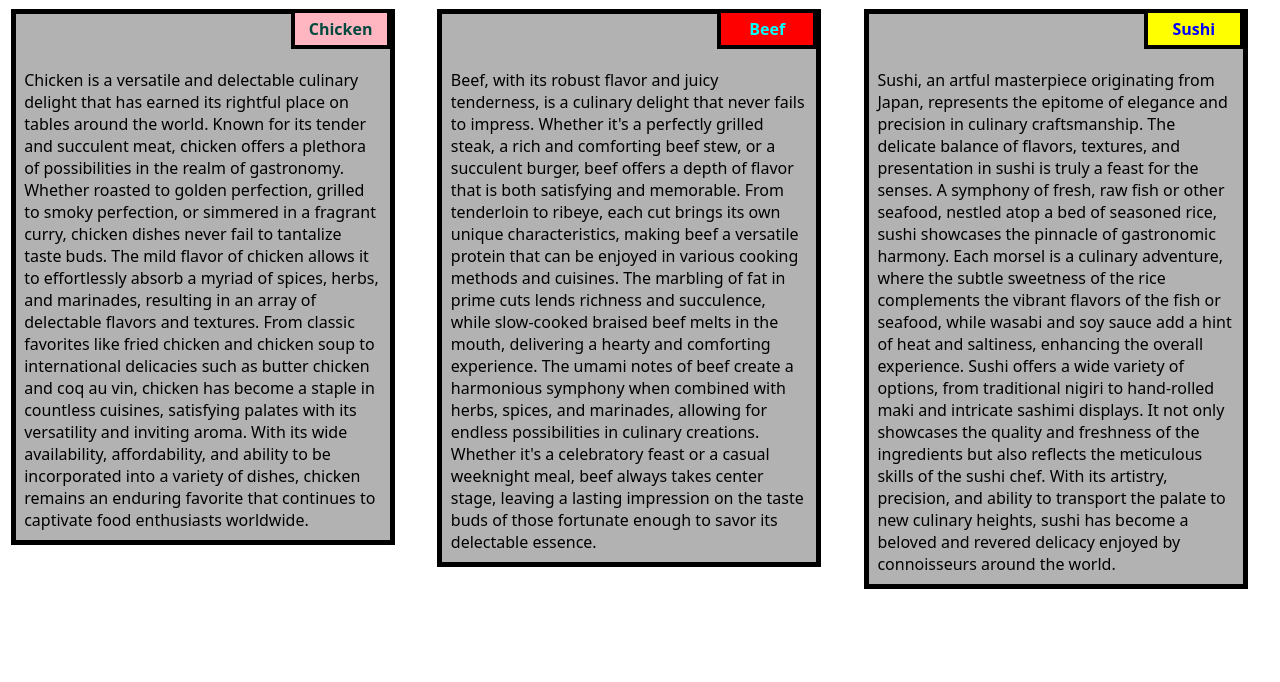
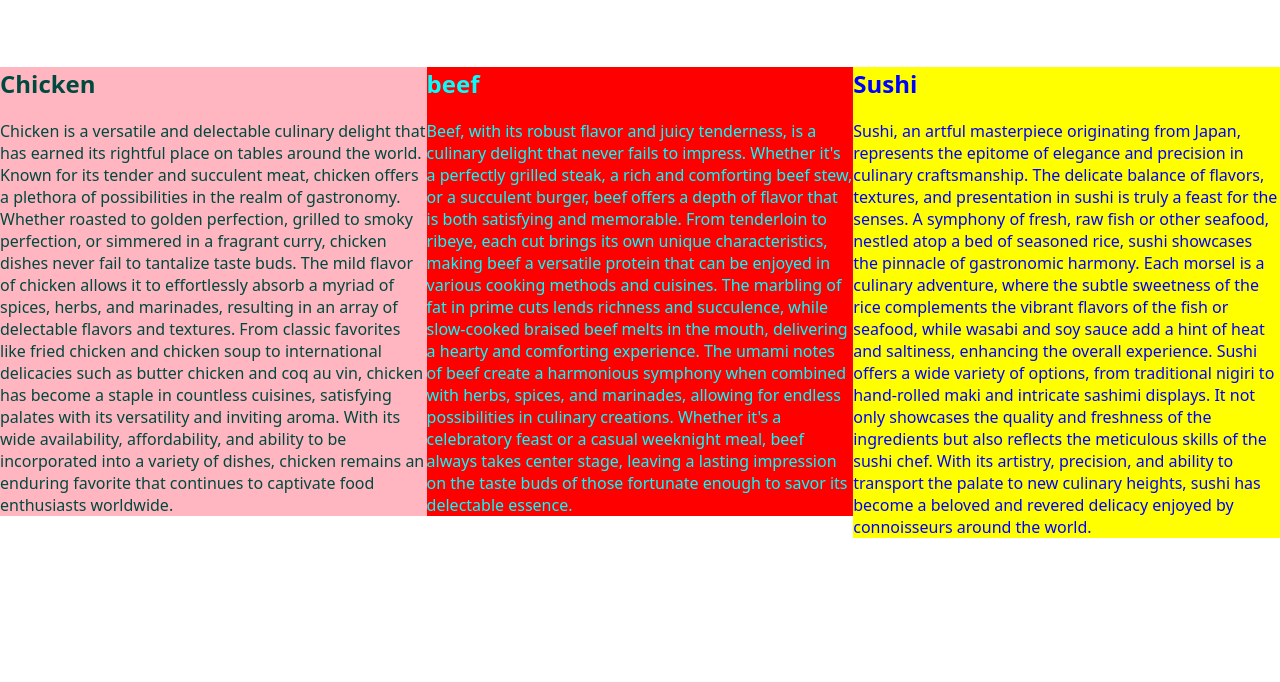
Before and after one commit to RubenTheProgrammer/Assignments-Coursera, a plain HTML site: page Module2/index.html in a window 1280 px wide. Shown: the part 118-800 px from the top of the page. Drawn offline with Linux system fonts and the light colour scheme; files that its build step writes are made by us from their sources.

Commit message:
Update index.html

```diff
--- a/Module2/index.html
+++ b/Module2/index.html
@@ -2,38 +2,40 @@
 <html>
 
 <head>
-
-  <title>Responsive Layout</title>
+  <meta charset="utf-8">
   <meta name="viewport" content="width=device-width, initial-scale=1">
-  <link rel="stylesheet" type="text/css" href="style.css">
-
+  <title>Assignment for Module 2</title>
+  <link rel="stylesheet" href="css/style.css">
 </head>
 
 <body>
-  <h1>My Menu</h1>
-
-  <div class="col-lg-4 col-md-6 col-sm-12">
-    <div class="box">
-      <div class="content-name chicken hover">Chicken</div>
-      <p class="content">
-        Chicken is a versatile and delectable culinary delight that has earned its rightful place on tables around the world. Known for its tender and succulent meat, chicken offers a plethora of possibilities in the realm of gastronomy. Whether roasted to golden perfection, grilled to smoky perfection, or simmered in a fragrant curry, chicken dishes never fail to tantalize taste buds. The mild flavor of chicken allows it to effortlessly absorb a myriad of spices, herbs, and marinades, resulting in an array of delectable flavors and textures. From classic favorites like fried chicken and chicken soup to international delicacies such as butter chicken and coq au vin, chicken has become a staple in countless cuisines, satisfying palates with its versatility and inviting aroma. With its wide availability, affordability, and ability to be incorporated into a variety of dishes, chicken remains an enduring favorite that continues to captivate food enthusiasts worldwide.</p>
+  <h1>My Famous Menu</h1>
+  <div class="row">
+    <div class="col-lg-4 col-md-6 col-sm-12">
+      <section class="chicken">
+        <h2>Chicken</h2>
+        <p>
+          Chicken is a versatile and delectable culinary delight that has earned its rightful place on tables around the world. Known for its tender and succulent meat, chicken offers a plethora of possibilities in the realm of gastronomy. Whether roasted to golden perfection, grilled to smoky perfection, or simmered in a fragrant curry, chicken dishes never fail to tantalize taste buds. The mild flavor of chicken allows it to effortlessly absorb a myriad of spices, herbs, and marinades, resulting in an array of delectable flavors and textures. From classic favorites like fried chicken and chicken soup to international delicacies such as butter chicken and coq au vin, chicken has become a staple in countless cuisines, satisfying palates with its versatility and inviting aroma. With its wide availability, affordability, and ability to be incorporated into a variety of dishes, chicken remains an enduring favorite that continues to captivate food enthusiasts worldwide.
+        </p>
+      </section>
+    </div>
+    <div class="col-lg-4 col-md-6 col-sm-12">
+      <section class="beef">
+        <h2>beef</h2>
+        <p>
+          Beef, with its robust flavor and juicy tenderness, is a culinary delight that never fails to impress. Whether it's a perfectly grilled steak, a rich and comforting beef stew, or a succulent burger, beef offers a depth of flavor that is both satisfying and memorable. From tenderloin to ribeye, each cut brings its own unique characteristics, making beef a versatile protein that can be enjoyed in various cooking methods and cuisines. The marbling of fat in prime cuts lends richness and succulence, while slow-cooked braised beef melts in the mouth, delivering a hearty and comforting experience. The umami notes of beef create a harmonious symphony when combined with herbs, spices, and marinades, allowing for endless possibilities in culinary creations. Whether it's a celebratory feast or a casual weeknight meal, beef always takes center stage, leaving a lasting impression on the taste buds of those fortunate enough to savor its delectable essence.
+        </p>
+      </section>
+    </div>
+    <div class="col-lg-4 col-md-12 col-sm-12">
+      <section class="sushi">
+        <h2>Sushi</h2>
+        <p>
+          Sushi, an artful masterpiece originating from Japan, represents the epitome of elegance and precision in culinary craftsmanship. The delicate balance of flavors, textures, and presentation in sushi is truly a feast for the senses. A symphony of fresh, raw fish or other seafood, nestled atop a bed of seasoned rice, sushi showcases the pinnacle of gastronomic harmony. Each morsel is a culinary adventure, where the subtle sweetness of the rice complements the vibrant flavors of the fish or seafood, while wasabi and soy sauce add a hint of heat and saltiness, enhancing the overall experience. Sushi offers a wide variety of options, from traditional nigiri to hand-rolled maki and intricate sashimi displays. It not only showcases the quality and freshness of the ingredients but also reflects the meticulous skills of the sushi chef. With its artistry, precision, and ability to transport the palate to new culinary heights, sushi has become a beloved and revered delicacy enjoyed by connoisseurs around the world.
+        </p>
+      </section>
     </div>
   </div>
-
-  <div class="col-lg-4 col-md-6 col-sm-12">
-    <div class="box">
-      <div class="content-name beef hover">Beef</div>
-      <p class="content">Beef, with its robust flavor and juicy tenderness, is a culinary delight that never fails to impress. Whether it's a perfectly grilled steak, a rich and comforting beef stew, or a succulent burger, beef offers a depth of flavor that is both satisfying and memorable. From tenderloin to ribeye, each cut brings its own unique characteristics, making beef a versatile protein that can be enjoyed in various cooking methods and cuisines. The marbling of fat in prime cuts lends richness and succulence, while slow-cooked braised beef melts in the mouth, delivering a hearty and comforting experience. The umami notes of beef create a harmonious symphony when combined with herbs, spices, and marinades, allowing for endless possibilities in culinary creations. Whether it's a celebratory feast or a casual weeknight meal, beef always takes center stage, leaving a lasting impression on the taste buds of those fortunate enough to savor its delectable essence.</p>
-    </div>
-  </div>
-
-  <div class="col-lg-4 col-md-12 col-sm-12">
-    <div class="box">
-      <div class="content-name sushi hover">Sushi</div>
-      <p class="content">Sushi, an artful masterpiece originating from Japan, represents the epitome of elegance and precision in culinary craftsmanship. The delicate balance of flavors, textures, and presentation in sushi is truly a feast for the senses. A symphony of fresh, raw fish or other seafood, nestled atop a bed of seasoned rice, sushi showcases the pinnacle of gastronomic harmony. Each morsel is a culinary adventure, where the subtle sweetness of the rice complements the vibrant flavors of the fish or seafood, while wasabi and soy sauce add a hint of heat and saltiness, enhancing the overall experience. Sushi offers a wide variety of options, from traditional nigiri to hand-rolled maki and intricate sashimi displays. It not only showcases the quality and freshness of the ingredients but also reflects the meticulous skills of the sushi chef. With its artistry, precision, and ability to transport the palate to new culinary heights, sushi has become a beloved and revered delicacy enjoyed by connoisseurs around the world.</p>
-    </div>
-  </div>
-
 </body>
 
 </html>
```
